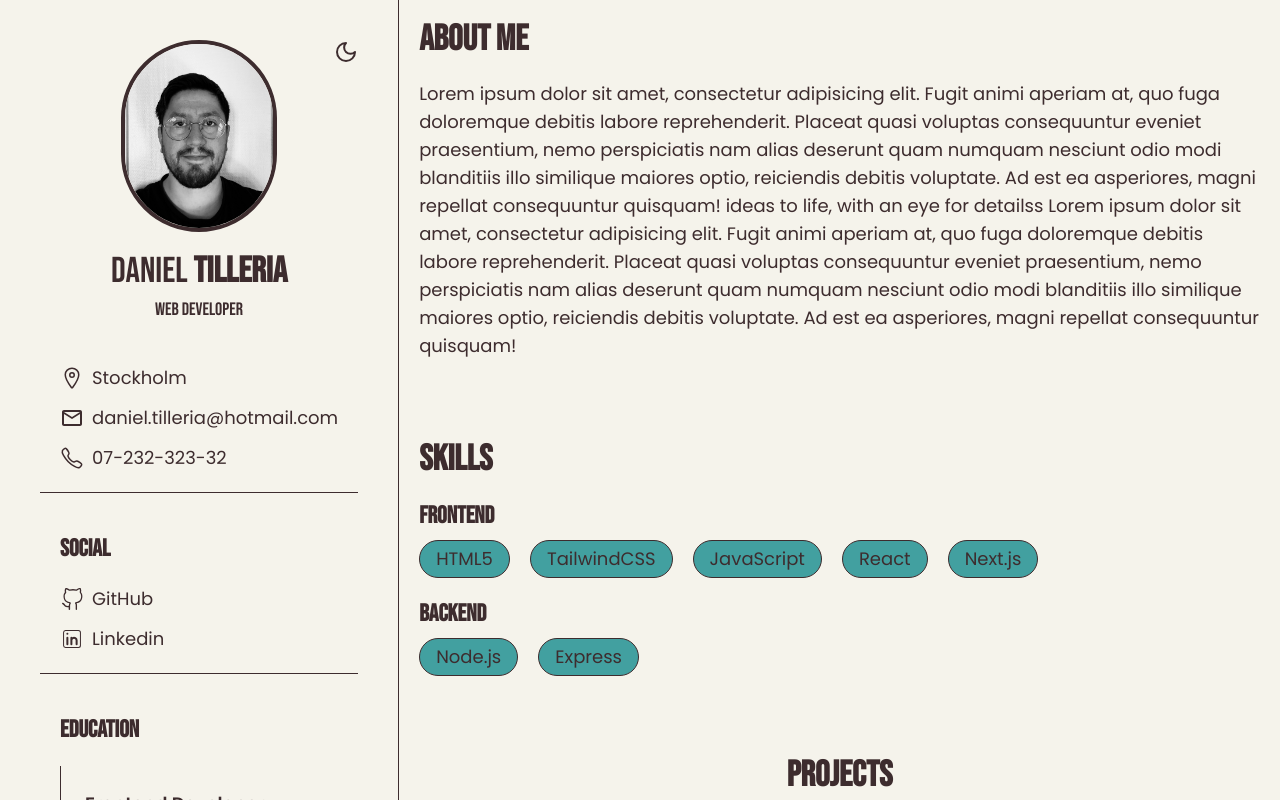
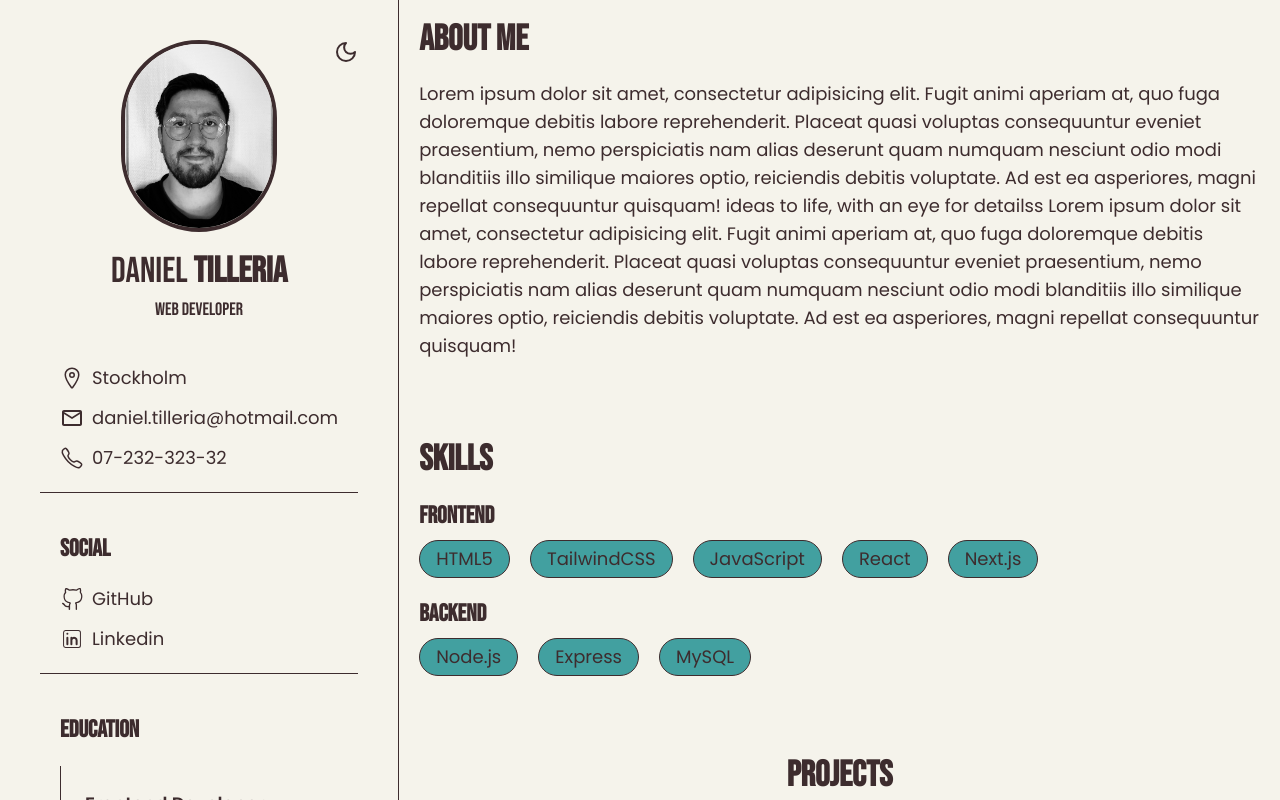
Before and after one commit to Dantilldev/my-portfolio, a Next.js app: page / in a window 1280 px wide. Shown: the top 800 px of the page. Built offline with nearby package versions, Linux system fonts and the light colour scheme.

Commit message:
feat: Add MySQL to backend skills in HomePage.jsx

```diff
--- a/src/app/layout/HomePage.jsx
+++ b/src/app/layout/HomePage.jsx
@@ -11,7 +11,7 @@ const skillsData = [
   },
   {
     category: "Backend",
-    skills: ["Node.js", "Express"],
+    skills: ["Node.js", "Express", "MySQL"],
   },
 ];
 
```
